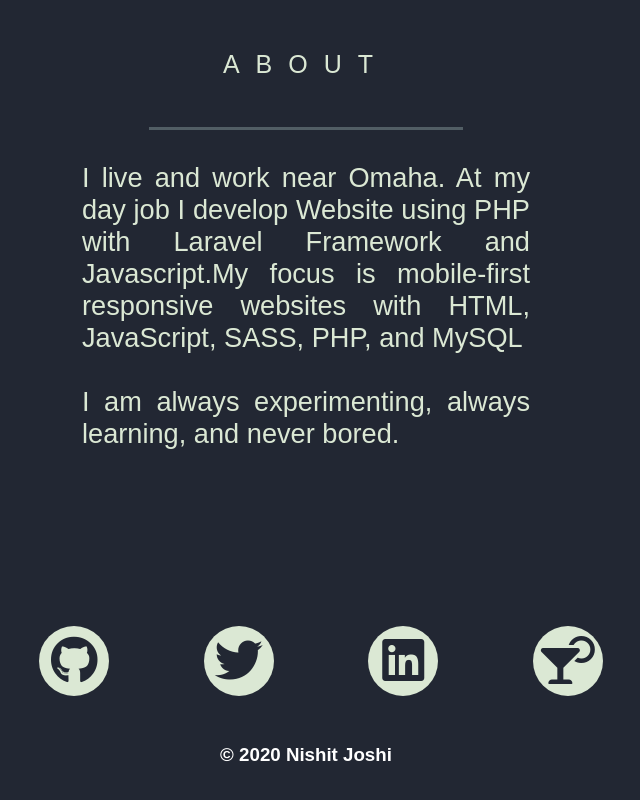
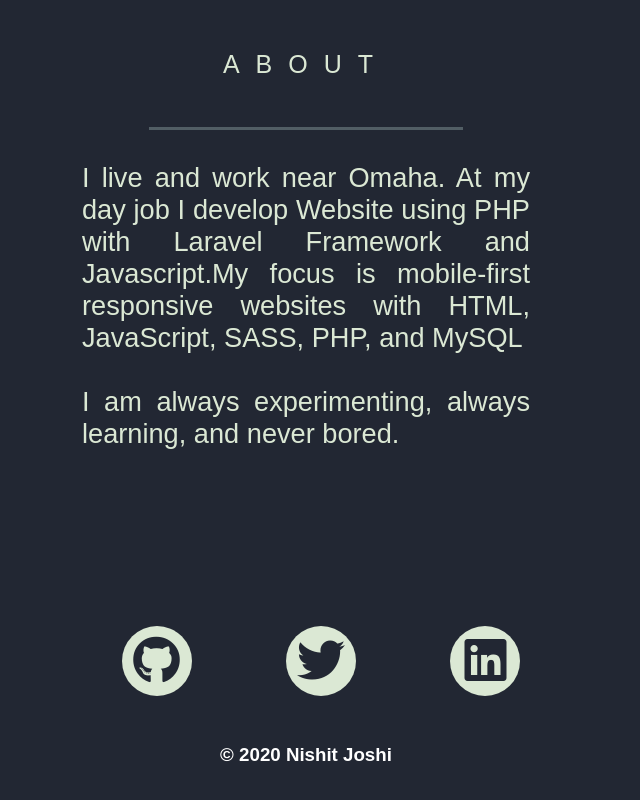
Before and after one commit to njoshi07/portfolio, a website: page index.html in a window 1280 px wide. Shown: the part 912-1712 px from the top of the page, without its empty margins (334-974 px from the left). Drawn offline with Linux system fonts and the light colour scheme.

Commit message:
footer update

```diff
--- a/index.html
+++ b/index.html
@@ -63,7 +63,6 @@
             <li><a href="http://github.com/njoshi07"><i class="fab fa-github fa-3x"></i></a></li>
             <li><a href="http://twitter.com/nishit__joshi"><i class="fab fa-twitter fa-3x"></i></a></li>
             <li><a href=""><i class="fab fa-linkedin fa-3x"></i></a></li>
-            <li><a href=""><i class="fas fa-cocktail fa-3x"></i></a></li>
         </ul>
         <h3>&copy 2020 Nishit Joshi</h3>
 
```
